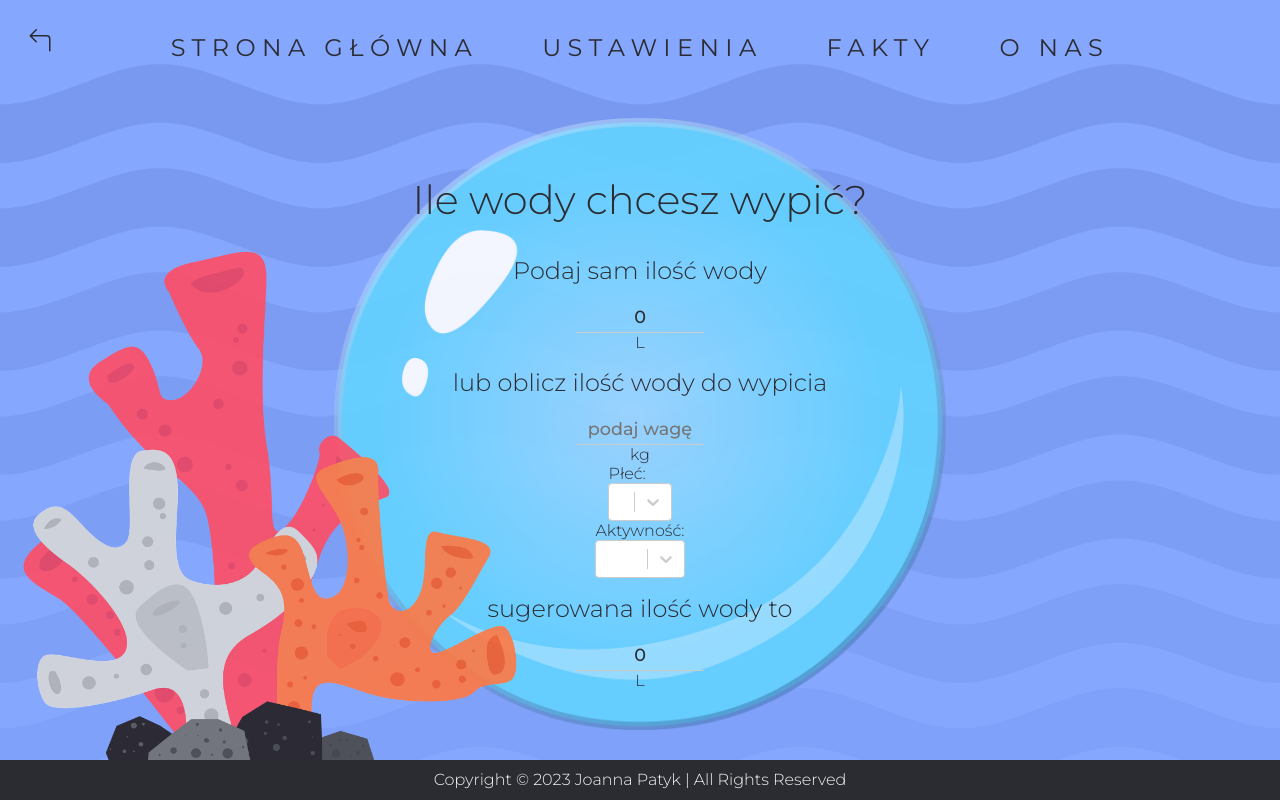
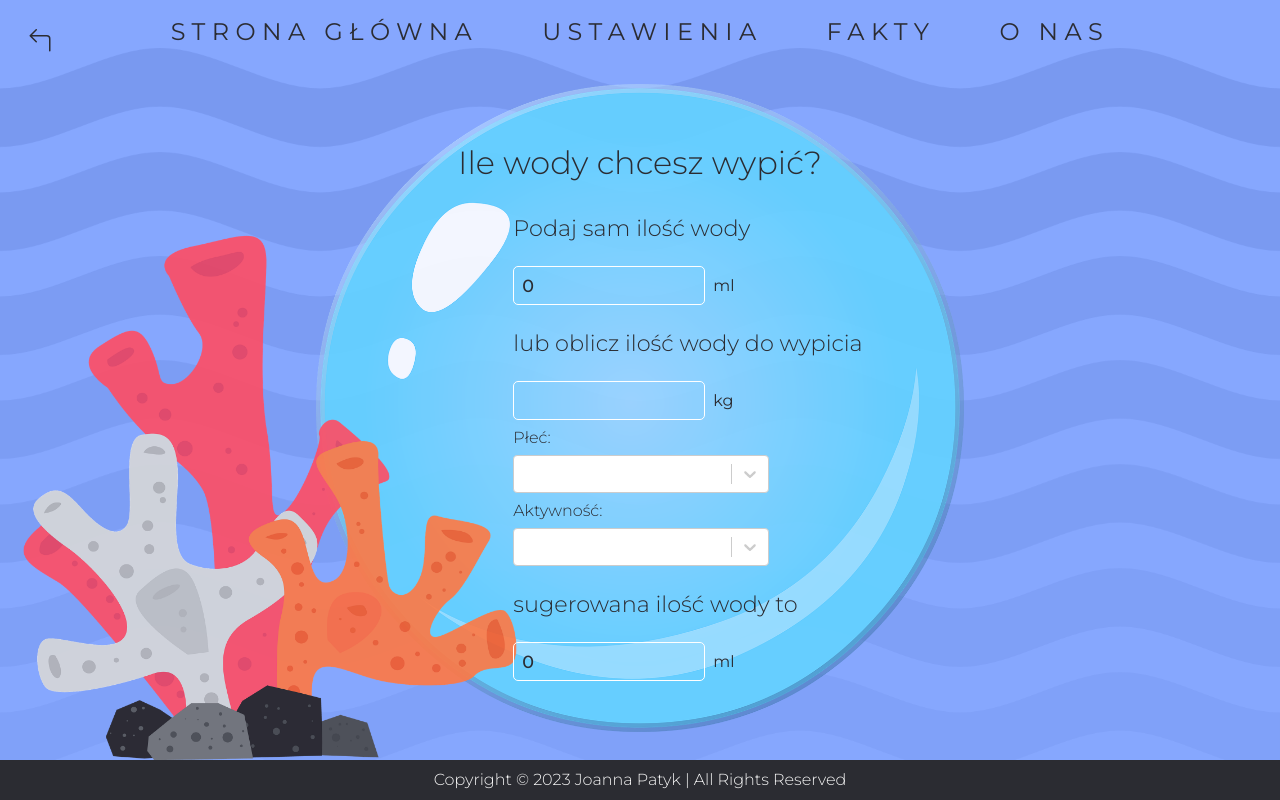
Before and after one commit to JoannaPatyk/hydrocrab-app, a React (Create React App) app: page /settings in a window 1280 px wide. Built offline with nearby package versions, Linux system fonts and the light colour scheme; the HTML template or start-up script is replaced by a standard one; a web font is replaced by a local one.

Commit message:
Next part changing in settings page

```diff
--- a/src/App.js
+++ b/src/App.js
@@ -6,7 +6,7 @@ import Facts from './pages/Facts';
 import About from './pages/About';
 
 function App() {
-    const [liter, setLiter] = useState(2);
+    const [liter, setLiter] = useState(0);
 
     return (
         <BrowserRouter>
--- a/src/components/FormInput.js
+++ b/src/components/FormInput.js
@@ -3,10 +3,18 @@ import PropTypes from 'prop-types';
 
 function FormInput({ id, type, name, value, text, onChange, placeholder }) {
     return (
-        <>
-            <input id={id} type={type} value={value} name={name} onChange={onChange} placeholder={placeholder} />
+        <div className="form-container">
+            <input
+                id={id}
+                type={type}
+                value={value}
+                className="form-input"
+                name={name}
+                onChange={onChange}
+                placeholder={placeholder}
+            />
             <h4>{text}</h4>
-        </>
+        </div>
     );
 }
 
--- a/src/components/FormSelect.js
+++ b/src/components/FormSelect.js
@@ -6,7 +6,14 @@ const FormSelect = ({ value, options, text, placeholder, onChange }) => {
     return (
         <div className="select-container">
             <h4>{text}</h4>
-            <Select myFontSize="16px" onChange={onChange} options={options} placeholder={placeholder} value={value} />
+            <Select
+                myFontSize="16px"
+                className="form-select"
+                onChange={onChange}
+                options={options}
+                placeholder={placeholder}
+                value={value}
+            />
         </div>
     );
 };
--- a/src/components/SmallCup.js
+++ b/src/components/SmallCup.js
@@ -1,9 +1,7 @@
-import React, { useState } from 'react';
+import React from 'react';
 import styled from 'styled-components';
 
 function SmallCup() {
-    const [count, setCount] = useState(0);
-
     return (
         <Wrapper>
             <div className="small-cup-container">
--- a/src/pages/Settings.js
+++ b/src/pages/Settings.js
@@ -12,16 +12,17 @@ import FormSelect from '../components/FormSelect';
 import FormInput from '../components/FormInput';
 
 const genderOptions = [
+    { value: '-', label: '-' },
     { value: 'kobieta', label: 'kobieta' },
     { value: 'mężczyzna', label: 'mężczyzna' }
 ];
 
 const activityOptions = [
+    { value: '-', label: '-' },
     { value: 'mała', label: 'mała' },
     { value: 'średnia', label: 'średnia' },
     { value: 'duża', label: 'duża' }
 ];
-
 function Settings({ liter, setLiter }) {
     const [weight, setWeight] = useState('');
     const [gender, setGender] = useState('');
@@ -33,7 +34,7 @@ function Settings({ liter, setLiter }) {
     };
 
     const handleLiterAmountChange2 = () => {
-        setLiter(weight * 30);
+        setLiter((weight * 30) / 1000);
     };
 
     const handleWeightChange = (event) => {
@@ -66,14 +67,13 @@ function Settings({ liter, setLiter }) {
                 <img className="wave-img" src={wave} alt="" />
                 <h2>Ile wody chcesz wypić?</h2>
 
+                <div className="questions">
                     <h3>Podaj sam ilość wody</h3>
                     <FormInput
                         id="literInput"
                         value={liter}
                         type="number"
-                    placeholder="podaj ilość wody..."
-                    min={0}
-                    text={'L'}
+                        text={'ml'}
                         onChange={handleLiterAmountChange}
                     />
                     <h3>lub oblicz ilość wody do wypicia</h3>
@@ -81,20 +81,16 @@ function Settings({ liter, setLiter }) {
                         id="weightInput"
                         value={weight}
                         type="number"
-                    placeholder="podaj wagę"
-                    min={0}
                         text={'kg'}
                         onChange={handleWeightChange}
                     />
                     <FormSelect
-                    placeholder={'wybierz płeć...'}
                         options={genderOptions}
                         value={{ value: gender, label: gender }}
                         text={'Płeć:'}
                         onChange={handleGender}
                     />
                     <FormSelect
-                    placeholder={'poziom aktywności...'}
                         options={activityOptions}
                         value={{ value: activity, label: activity }}
                         text={'Aktywność:'}
@@ -105,12 +101,10 @@ function Settings({ liter, setLiter }) {
                         id="literInput"
                         value={liter}
                         type="number"
-                    placeholder={'ilość wody'}
-                    min={0}
-                    text={'L'}
+                        text={'ml'}
                         onChange={handleLiterAmountChange2}
                     />
-
+                </div>
                 <img className="settings-img" src={coral} alt="coral" />
             </div>
             <Footer />
@@ -132,8 +126,8 @@ const Wrapper = styled.div`
         overflow: hidden;
     }
 
-    .menu-container {
-        margin-top: 1rem;
+    .questions {
+        padding-left: 6rem;
     }
 
     .back-icon {
@@ -150,34 +144,20 @@ const Wrapper = styled.div`
 
     h2,
     h3 {
-        margin: 1rem;
+        margin: 1rem 0;
         font-weight: 300;
     }
 
     h2 {
-        font-size: 2.5rem;
+        font-size: 2rem;
     }
 
     h3 {
-        font-size: 1.5rem;
+        font-size: 1.4rem;
     }
 
     h4 {
         font-weight: 300;
-    }
-
-    input,
-    select {
-        border: none;
-        border-bottom: 1px solid #ccc;
-        font-size: 1.1rem;
-        font-family: inherit;
-        font-weight: 500;
-        text-align: center;
-        color: inherit;
-        padding: 5px 10px;
-        width: 8rem;
-        background-color: transparent;
     }
 
     input::-webkit-outer-spin-button,
@@ -191,8 +171,45 @@ const Wrapper = styled.div`
         font-size: 1.1rem;
     }
 
+    .form-container {
+        display: flex;
+        align-items: center;
+        h4 {
+            font-weight: 400;
+            padding-left: 0.5rem;
+            text-align: start;
+        }
+    }
+
+    .select-container {
+        width: 30%;
+        h4 {
+            text-align: start;
+            padding-right: 0.5rem;
+        }
+    }
+
+    .form-input {
+        width: 12rem;
+        padding: 0.5rem;
+        margin: 0.5rem 0;
+        border-radius: 5px;
+        border: 1px solid #fff;
+        font-size: 1.1rem;
+        font-family: inherit;
+        font-weight: 500;
+        color: inherit;
+        background-color: transparent;
+        cursor: pointer;
+    }
+
+    .form-select {
+        width: 16rem;
+        padding: 0.5rem 0;
+    }
+
     .background-img {
-        height: 85%;
+        height: 90%;
         position: absolute;
         top: 50%;
         left: 50%;
```
Lines whose indentation alone changed are shown as unchanged.
